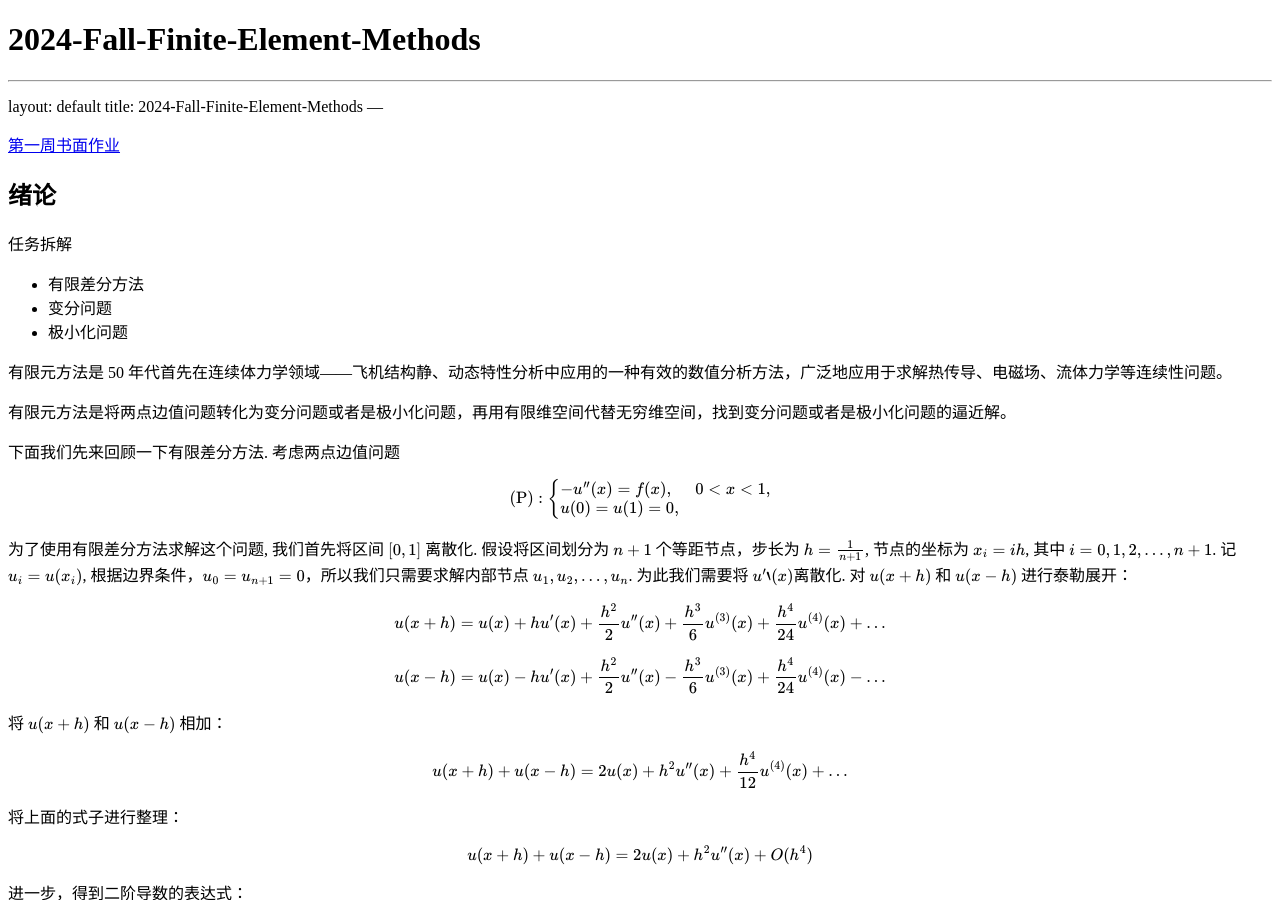
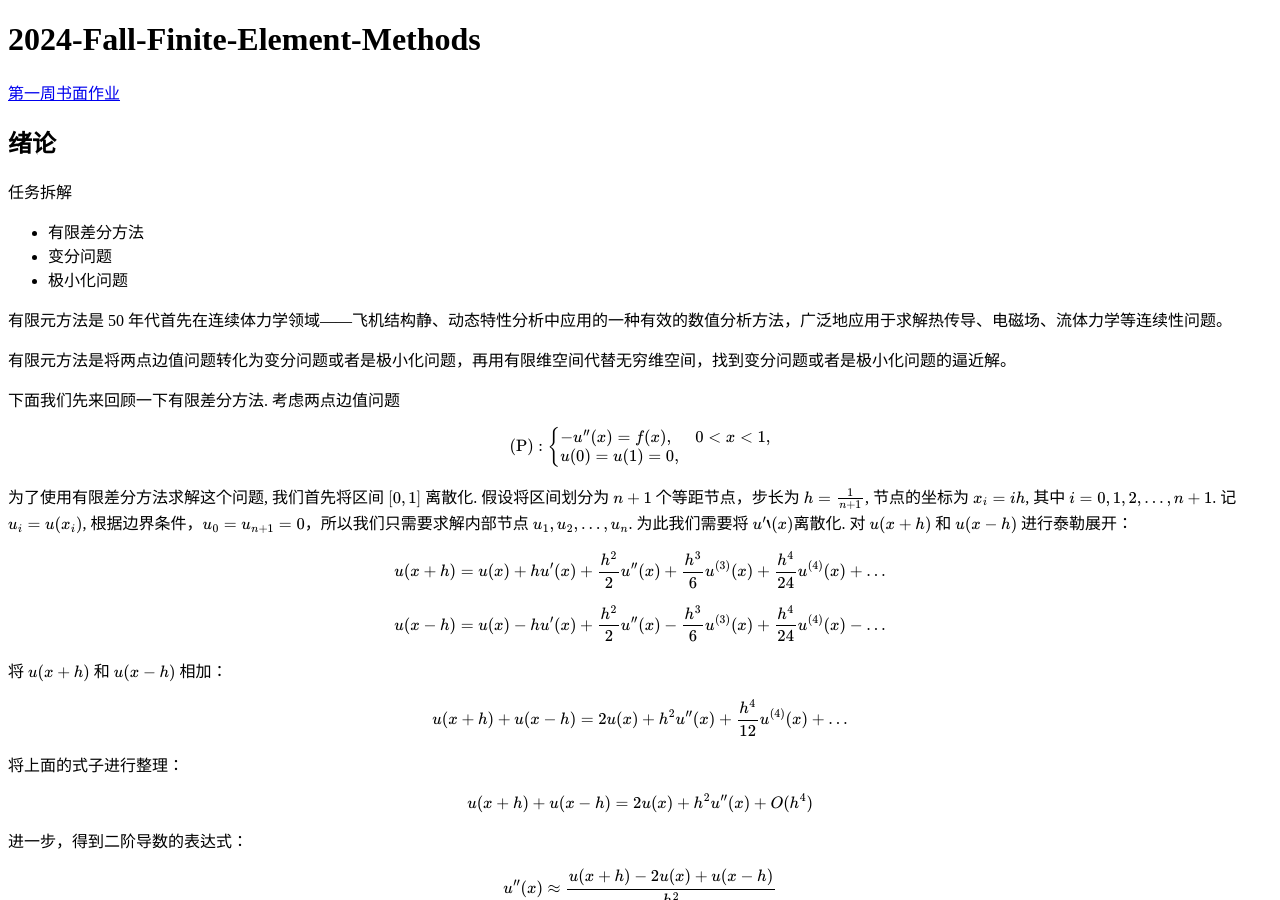
Before and after one commit to tysunseven/2024-Fall-Finite-Element-Methods, a Jekyll site: the page built from index.md, in a window 1280 px wide and 900 px high. Built offline with Jekyll 4.4.1, drawn with Linux system fonts in a browser that asks for light colours; our own code applies the rules of GitHub Pages for plain Markdown files.

Commit message:
Update index.md

```diff
--- a/index.md
+++ b/index.md
@@ -1,9 +1,11 @@
-# 2024-Fall-Finite-Element-Methods
-
 ---
 layout: default
 title: 2024-Fall-Finite-Element-Methods
 ---
+
+# 2024-Fall-Finite-Element-Methods
+
+
 
 <p><a href="https://tysunseven.github.io/2024-Fall-Finite-Element-Methods/WrittenAssignments/Week1_WrittenAssignment.pdf">第一周书面作业</a></p>
 
```
